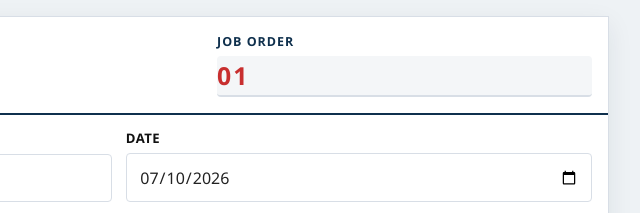
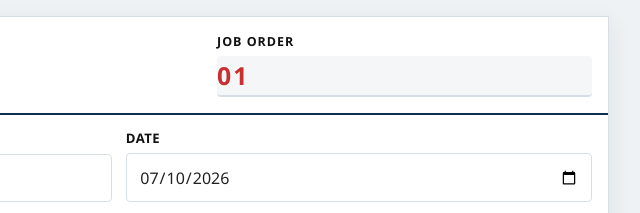
Before and after one commit to kolanchikaruppu/JNW-Engineering-job-Order, a plain HTML site: page index.html in a window 1280 px wide. Shown: the top 213 px of the page, 521-1161 px from the left. Drawn offline with Linux system fonts and the light colour scheme.

Commit message:
Unify heading color

```diff
--- a/index.html
+++ b/index.html
@@ -61,7 +61,7 @@
       text-transform: uppercase;
     }
     .job-number label {
-      color: var(--primary-dark);
+      color: #111;
       font-size: 0.78rem;
       font-weight: 800;
       letter-spacing: 0.08em;
```
